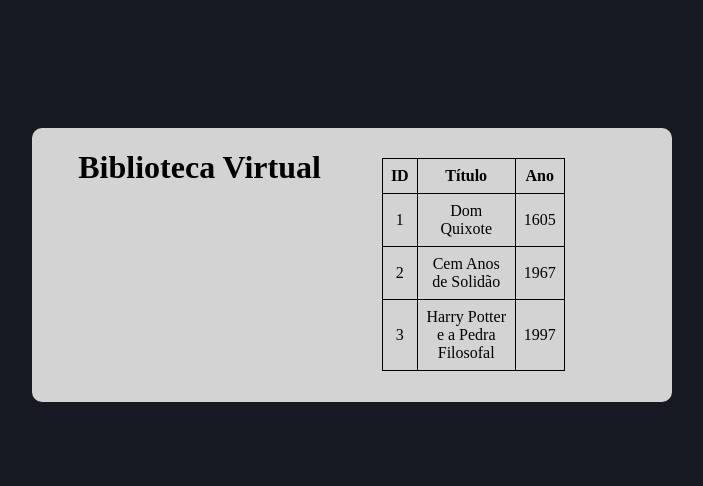
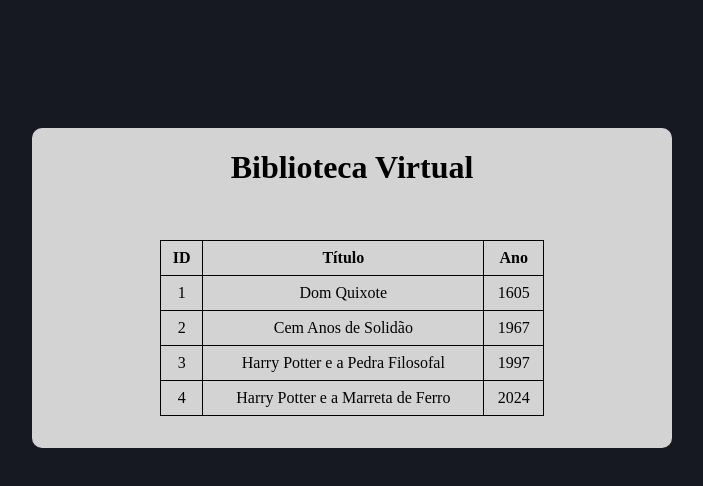
Before and after one commit to MarcusCastilhos/firstAngularProject, an Angular app: page / in a window 1280 px wide. Shown: the top 486 px of the page, without its empty margins (288-991 px from the left). Built offline with nearby package versions, Linux system fonts and the light colour scheme; data requests are answered from the project's data file.

Commit message:
update code

```diff
--- a/angular.json
+++ b/angular.json
@@ -46,6 +46,12 @@
                   "type": "anyComponentStyle",
                   "maximumWarning": "2kb",
                   "maximumError": "4kb"
+                }
+              ],
+              "fileReplacements": [
+                {
+                  "replace": "src/environments/environments.ts",
+                  "with": "src/environments/environments.prod.ts"
                 }
               ],
               "outputHashing": "all"
--- a/db.json
+++ b/db.json
@@ -14,6 +14,11 @@
       "id": 3,
       "title": "Harry Potter e a Pedra Filosofal",
       "year": 1997
+    },
+    {
+      "id": 4,
+      "title": "Harry Potter e a Marreta de Ferro",
+      "year": 2024
     }
   ]
 }
--- a/src/app/app.config.ts
+++ b/src/app/app.config.ts
@@ -5,8 +5,5 @@ import { routes } from './app.routes';
 import { provideHttpClient } from '@angular/common/http';
 
 export const appConfig: ApplicationConfig = {
-  providers: [
-    provideRouter(routes),
-    provideHttpClient()
-  ]
+  providers: [provideRouter(routes), provideHttpClient()],
 };
--- a/src/app/components/livros-tabela/livros-tabela.component.scss
+++ b/src/app/components/livros-tabela/livros-tabela.component.scss
@@ -1,7 +1,7 @@
 .table-wp {
-    margin: 10%;
     border-collapse: collapse;
     width: 60%;
+    margin: 5%;
 
     th, td {
         border: 1px solid black;
--- a/src/app/services/livros.service.ts
+++ b/src/app/services/livros.service.ts
@@ -10,7 +10,7 @@ interface Livro {
 }
 
 @Injectable({
-  providedIn: 'root'
+  providedIn: 'root',
 })
 export class LivrosService {
   private apiUrl = `${environment.userApi}/livros`;
--- /dev/null
+++ b/src/environments/environments.prod.ts
@@ -0,0 +1,3 @@
+export const environment = {
+    userApi: 'http://localhost:3000',
+  };
--- a/src/styles.scss
+++ b/src/styles.scss
@@ -14,7 +14,7 @@ body, html{
 }
 
 .content-container {
-    display: flex;
+    display: block;
     width: 50%;
     justify-content: center;
     background-color: rgb(211, 211, 211);
```
Also changed, not shown: src/app/app.component.html (+4 -4 lines), src/app/app.component.ts (line endings or trailing spaces). Lines whose indentation alone changed are shown as unchanged.
